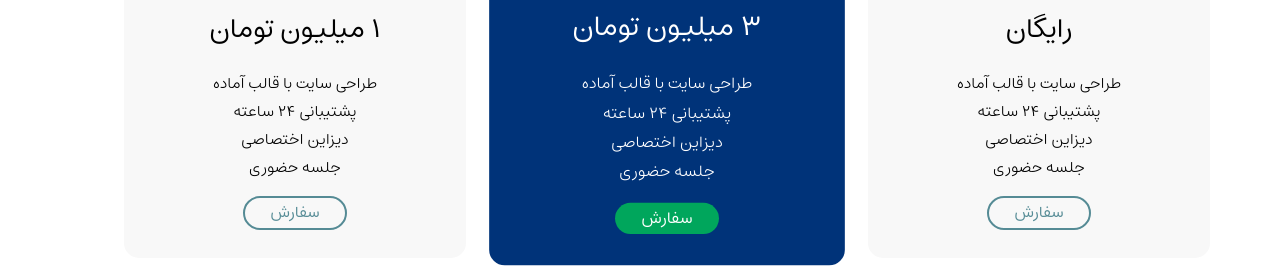
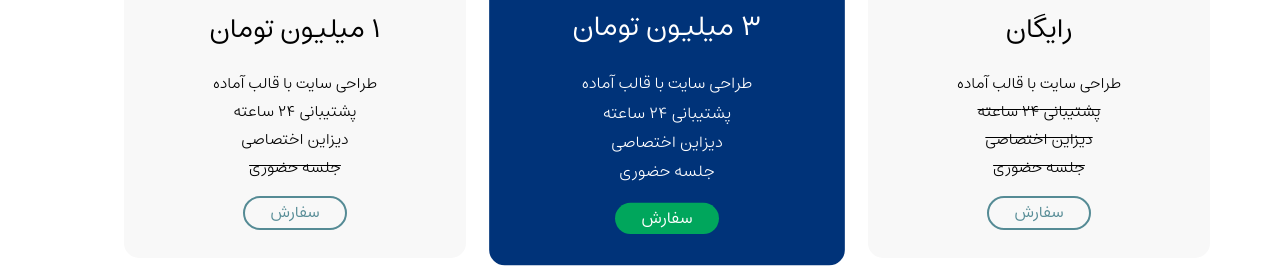
Before and after one commit to LeaReXx/Vistha-React-Template, a React (Create React App) app: page / in a window 1280 px wide. Shown: the part 2316-2584 px from the top of the page. Built offline with nearby package versions, Linux system fonts and the light colour scheme.

Commit message:
rewrite plans option with `children special prop`

```diff
--- a/src/app.css
+++ b/src/app.css
@@ -52,6 +52,10 @@ body {
   user-select: none;
   -webkit-user-select: none;
   -moz-user-select: none;
+}
+
+.line-through {
+  text-decoration: line-through;
 }
 
 .container-max-width {
--- a/src/plans-sec/plans-box.js
+++ b/src/plans-sec/plans-box.js
@@ -2,8 +2,7 @@ import React from "react";
 import { FontAwesomeIcon } from "@fortawesome/react-fontawesome";
 import * as solid from "@fortawesome/free-solid-svg-icons";
 import "./plans.css";
-export default function PlansBox({ price }) {
-  console.log(1 == "2");
+export default function PlansBox({ children, price }) {
   price > 0 ? (price = `${price} میلیون تومان`) : (price = "رایگان");
 
   return (
@@ -14,14 +13,7 @@ export default function PlansBox({ price }) {
       <div className="plans-box-price">
         <strong>{price}</strong>
       </div>
-      <div className="plans-box-options">
-        <ul>
-          <li>طراحی سایت با قالب آماده</li>
-          <li>پشتیبانی 24 ساعته</li>
-          <li>دیزاین اختصاصی </li>
-          <li>جلسه حضوری</li>
-        </ul>
-      </div>
+      <div className="plans-box-options">{children}</div>
       <div className="plans-box-btn">
         <button className="bordered-btn">سفارش</button>
       </div>
--- a/src/plans-sec/plans.js
+++ b/src/plans-sec/plans.js
@@ -13,9 +13,30 @@ export default function Plans() {
           </p>
         </div>
         <div className="plans-detail">
-          <PlansBox price="0" />
-          <PlansBox price="3" />
-          <PlansBox price="1" />
+          <PlansBox price="0">
+            <ul>
+              <li>طراحی سایت با قالب آماده</li>
+              <li className="line-through">پشتیبانی 24 ساعته</li>
+              <li className="line-through">دیزاین اختصاصی </li>
+              <li className="line-through">جلسه حضوری</li>
+            </ul>
+          </PlansBox>
+          <PlansBox price="3">
+            <ul>
+              <li>طراحی سایت با قالب آماده</li>
+              <li>پشتیبانی 24 ساعته</li>
+              <li>دیزاین اختصاصی </li>
+              <li>جلسه حضوری</li>
+            </ul>
+          </PlansBox>
+          <PlansBox price="1">
+            <ul>
+              <li>طراحی سایت با قالب آماده</li>
+              <li>پشتیبانی 24 ساعته</li>
+              <li>دیزاین اختصاصی </li>
+              <li className="line-through">جلسه حضوری</li>
+            </ul>
+          </PlansBox>
         </div>
       </div>
     </section>
```
